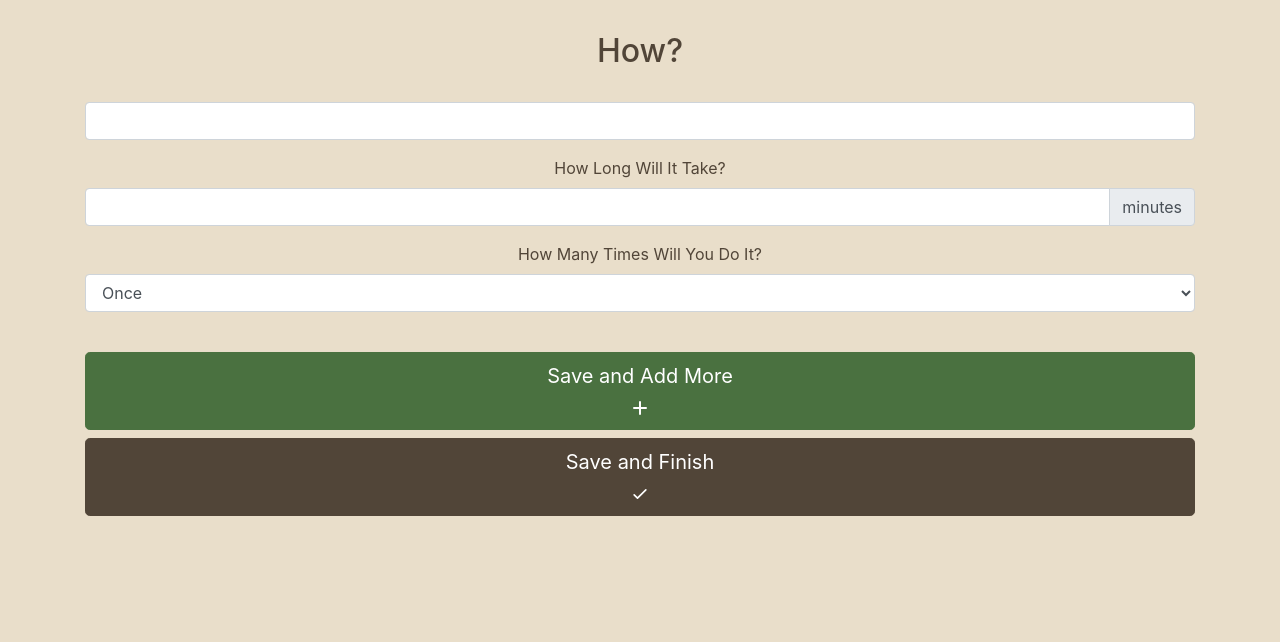
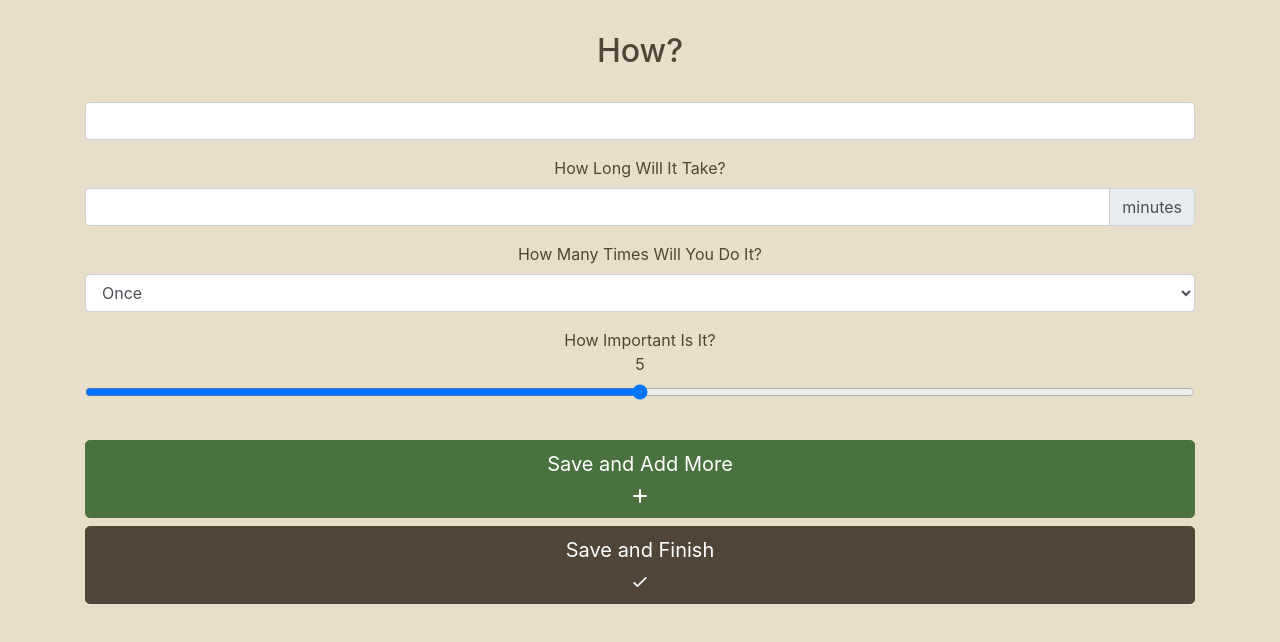
Before and after one commit to BeatleyTQD/inVision, a React (Create React App) app in the folder inVision/client/: page /dreams/1/how/add in a window 1280 px wide. Shown: the top 642 px of the page. Built offline with nearby package versions, Linux system fonts and the light colour scheme; no server answers; sample sign-in values are in the browser's storage.

Commit message:
finished importance implementation

```diff
--- a/inVision/client/src/Components/How/HowEditForm.js
+++ b/inVision/client/src/Components/How/HowEditForm.js
@@ -1,32 +1,45 @@
 import React, { useContext, useState, useEffect } from 'react';
-import { useHistory, useParams } from "react-router-dom";
+import { useHistory, useParams } from 'react-router-dom';
 import { HowContext } from '../../Providers/HowProvider';
-import { Button, Form, FormGroup, Label, Input, Container, InputGroupAddon, InputGroupText, InputGroup } from 'reactstrap';
-import { HiOutlineCheck, HiArrowLeft } from 'react-icons/hi'
+import {
+  Button,
+  Form,
+  FormGroup,
+  Label,
+  Input,
+  Container,
+  InputGroupAddon,
+  InputGroupText,
+  InputGroup,
+} from 'reactstrap';
+import { HiOutlineCheck, HiArrowLeft } from 'react-icons/hi';
 
 export default function HowEditForm() {
   const { getSingleHow, updateHow } = useContext(HowContext);
-    const [how, setHow] = useState({ description: "", timeToComplete: 0, isRepeatable: 0 });
+  const [how, setHow] = useState({
+    description: '',
+    timeToComplete: 0,
+    isRepeatable: 0,
+    importance: 0,
+  });
   const { id } = useParams();
   const history = useHistory();
 
   const sleep = (milliseconds) => {
-        return new Promise(resolve => setTimeout(resolve, milliseconds))
+    return new Promise((resolve) => setTimeout(resolve, milliseconds));
   };
 
   useEffect(() => {
-        getSingleHow(id)
-            .then(setHow);
+    getSingleHow(id).then(setHow);
   }, []);
 
-    const handleFieldChange = evt => {
+  const handleFieldChange = (evt) => {
     const stateToChange = { ...how };
     stateToChange[evt.target.id] = evt.target.value;
     setHow(stateToChange);
-
   };
 
-    const handleIntFieldChange = evt => {
+  const handleIntFieldChange = (evt) => {
     const stateToChange = { ...how };
     stateToChange[evt.target.id] = parseInt(evt.target.value);
     setHow(stateToChange);
@@ -37,12 +50,12 @@ export default function HowEditForm() {
       id: parseInt(id),
       description: how.description,
       timeToComplete: how.timeToComplete,
-            isRepeatable: how.isRepeatable
+      isRepeatable: how.isRepeatable,
+      importance: how.importance,
     };
     updateHow(editedHow);
-        await sleep(300)
-            .then(() => history.push(`/dreams/${how.dreamId}`));
-    };
+    await sleep(300).then(() => history.push(`/dreams/${how.dreamId}`));
+  }
 
   const Cancel = () => {
     history.push(`/dreams/${how.dreamId}`);
@@ -54,12 +67,22 @@ export default function HowEditForm() {
       <Form>
         <fieldset>
           <FormGroup>
-                        <Input id="description" type="text" value={how.description} onChange={handleFieldChange} />
+            <Input
+              id="description"
+              type="text"
+              value={how.description}
+              onChange={handleFieldChange}
+            />
           </FormGroup>
           <FormGroup>
             <Label for="timeToComplete">How Long Will It Take?</Label>
             <InputGroup>
-                            <Input id="timeToComplete" type="number" value={how.timeToComplete} onChange={handleIntFieldChange} />
+              <Input
+                id="timeToComplete"
+                type="number"
+                value={how.timeToComplete}
+                onChange={handleIntFieldChange}
+              />
               <InputGroupAddon addonType="append">
                 <InputGroupText>minutes</InputGroupText>
               </InputGroupAddon>
@@ -67,17 +90,45 @@ export default function HowEditForm() {
           </FormGroup>
           <FormGroup>
             <Label for="isRepeatable">How Many Times Will You Do It?</Label>
-                        <Input type="select" name="select" id="isRepeatable" value={how.isRepeatable} onChange={handleIntFieldChange}>
+            <Input
+              type="select"
+              name="select"
+              id="isRepeatable"
+              value={how.isRepeatable}
+              onChange={handleIntFieldChange}
+            >
               <option value={0}>Once</option>
               <option value={1}>Many</option>
             </Input>
           </FormGroup>
           <FormGroup>
-                        <Button onClick={Update} color="success" size="lg" block>Save<br /><HiOutlineCheck /></Button>
-                        <Button onClick={Cancel} size="lg" block>Cancel <br /><HiArrowLeft /></Button>
+            <Label for="importance">
+              How Important Is It? <br />
+              {how.importance}
+            </Label>
+            <Input
+              type="range"
+              name="range"
+              id="importance"
+              min={0}
+              max={10}
+              value={how.importance}
+              onChange={handleIntFieldChange}
+            />
+          </FormGroup>
+          <FormGroup>
+            <Button onClick={Update} color="success" size="lg" block>
+              Save
+              <br />
+              <HiOutlineCheck />
+            </Button>
+            <Button onClick={Cancel} size="lg" block>
+              Cancel <br />
+              <HiArrowLeft />
+            </Button>
           </FormGroup>
         </fieldset>
       </Form>
     </Container>
-    )
+  );
 }
--- a/inVision/client/src/Components/How/HowForm.js
+++ b/inVision/client/src/Components/How/HowForm.js
@@ -20,6 +20,7 @@ export default function HowForm() {
     description: '',
     timeToComplete: 0,
     isRepeatable: 0,
+    importance: 5,
     dreamId: 0,
   });
   const { id } = useParams();
@@ -46,7 +47,8 @@ export default function HowForm() {
     addHow(how).then(
       (document.getElementById('description').value = ''),
       (document.getElementById('timeToComplete').value = ''),
-      (document.getElementById('isRepeatable').value = 0)
+      (document.getElementById('isRepeatable').value = 0),
+      (document.getElementById('importance').value = 5)
     );
   };
 
@@ -90,6 +92,20 @@ export default function HowForm() {
               <option value={1}>Many</option>
             </Input>
           </FormGroup>
+          <FormGroup>
+            <Label for="importance">
+              How Important Is It? <br />
+              {how.importance}
+            </Label>
+            <Input
+              type="range"
+              name="range"
+              id="importance"
+              min={0}
+              max={10}
+              onChange={handleIntFieldChange}
+            />
+          </FormGroup>
           <br />
           <FormGroup>
             <Button onClick={saveHow} color="success" size="lg" block>
--- a/inVision/client/src/Components/How/NewDreamHow.js
+++ b/inVision/client/src/Components/How/NewDreamHow.js
@@ -103,7 +103,8 @@ export default function NewDreamHow() {
               id="importance"
               min={0}
               max={10}
-              onChange={handleFieldChange}
+              value={how.importance}
+              onChange={handleIntFieldChange}
             />
           </FormGroup>
           <br />
--- a/inVision/client/src/Providers/HowProvider.js
+++ b/inVision/client/src/Providers/HowProvider.js
@@ -1,5 +1,5 @@
-import React, { useState, createContext, useContext } from "react";
-import { UserProfileContext } from "./UserProfileProvider";
+import React, { useState, createContext, useContext } from 'react';
+import { UserProfileContext } from './UserProfileProvider';
 
 export const HowContext = createContext();
 
@@ -7,59 +7,63 @@ export const HowProvider = (props) => {
   const [hows, setHows] = useState([]);
   const { getToken } = useContext(UserProfileContext);
 
-    const apiUrl = "/api/how";
+  const apiUrl = '/api/how';
 
   const getActiveHows = (id) => {
     return getToken().then((token) =>
       fetch(`${apiUrl}/${id}`, {
-                method: "GET",
+        method: 'GET',
         headers: {
-                    Authorization: `Bearer ${token}`
-                }
-            }).then(resp => resp.json())
-                .then(setHows));
+          Authorization: `Bearer ${token}`,
+        },
+      })
+        .then((resp) => resp.json())
+        .then(setHows)
+    );
   };
 
   const getSingleHow = (id) => {
     return getToken().then((token) =>
       fetch(`${apiUrl}/GetById/${id}`, {
-                method: "GET",
+        method: 'GET',
         headers: {
-                    Authorization: `Bearer ${token}`
-                }
-            }).then(resp => resp.json()));
-
+          Authorization: `Bearer ${token}`,
+        },
+      }).then((resp) => resp.json())
+    );
   };
 
   const getRandomHow = (dreamId, timeAvaible) => {
     return getToken().then((token) =>
       fetch(`${apiUrl}/GetRandom/${dreamId}/${timeAvaible}`, {
-                method: "GET",
+        method: 'GET',
         headers: {
-                    Authorization: `Bearer ${token}`
-                }
-            }).then(resp => resp.json()));
-    }
+          Authorization: `Bearer ${token}`,
+        },
+      }).then((resp) => resp.json())
+    );
+  };
 
   const addHow = (how) => {
     return getToken().then((token) =>
       fetch(apiUrl, {
-                method: "POST",
+        method: 'POST',
         headers: {
           Authorization: `Bearer ${token}`,
-                    "Content-Type": "application/json"
+          'Content-Type': 'application/json',
         },
-                body: JSON.stringify(how)
-            }).then(resp => resp.json()));
+        body: JSON.stringify(how),
+      }).then((resp) => resp.json())
+    );
   };
 
   const updateHow = (how) => {
     return getToken().then((token) =>
       fetch(`${apiUrl}/${how.id}`, {
-                method: "PUT",
+        method: 'PUT',
         headers: {
           Authorization: `Bearer ${token}`,
-                    "Content-Type": "application/json",
+          'Content-Type': 'application/json',
         },
         body: JSON.stringify(how),
       })
@@ -69,19 +73,28 @@ export const HowProvider = (props) => {
   const deleteHow = (id) => {
     return getToken().then((token) => {
       fetch(`${apiUrl}/${id}`, {
-                method: "DELETE",
+        method: 'DELETE',
         headers: {
           Authorization: `Bearer ${token}`,
-                    "Content-Type": "application/json"
-                }
-            })
-        })
+          'Content-Type': 'application/json',
+        },
+      });
+    });
   };
 
   return (
-        <HowContext.Provider value={{ hows, getActiveHows, getSingleHow, getRandomHow, addHow, updateHow, deleteHow }}>
+    <HowContext.Provider
+      value={{
+        hows,
+        getActiveHows,
+        getSingleHow,
+        getRandomHow,
+        addHow,
+        updateHow,
+        deleteHow,
+      }}
+    >
       {props.children}
     </HowContext.Provider>
-
-    )
-}
+  );
+};
```
Also changed, not shown: inVision/client/src/Components/Login.js (+25 -11 lines). Lines whose indentation alone changed are shown as unchanged.
